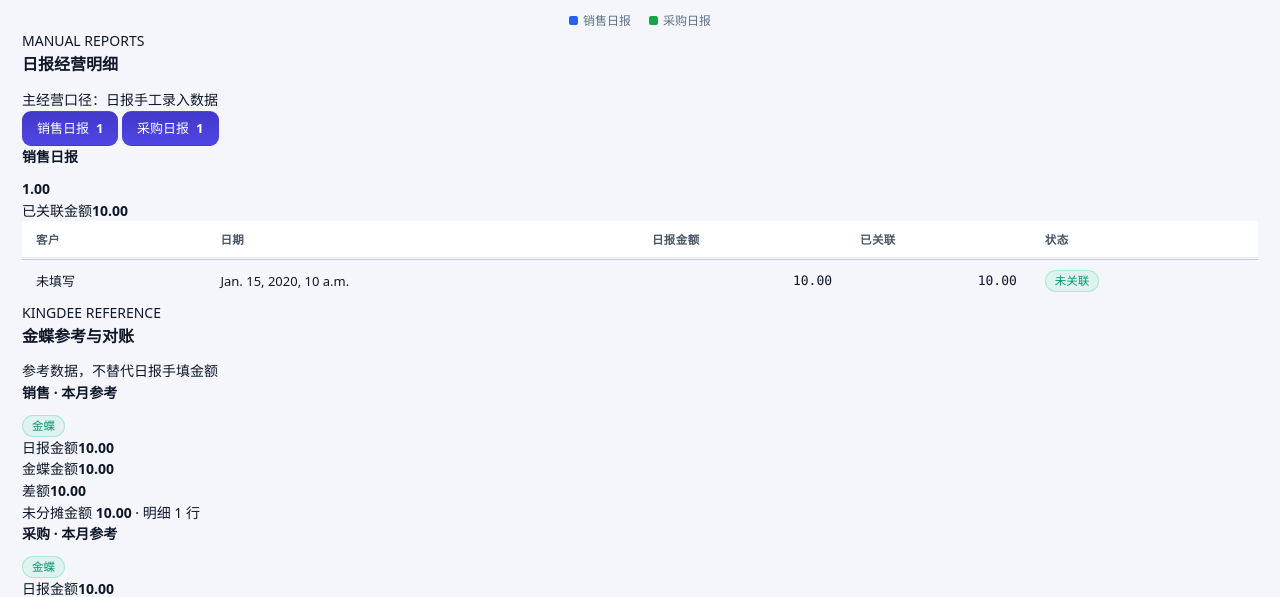
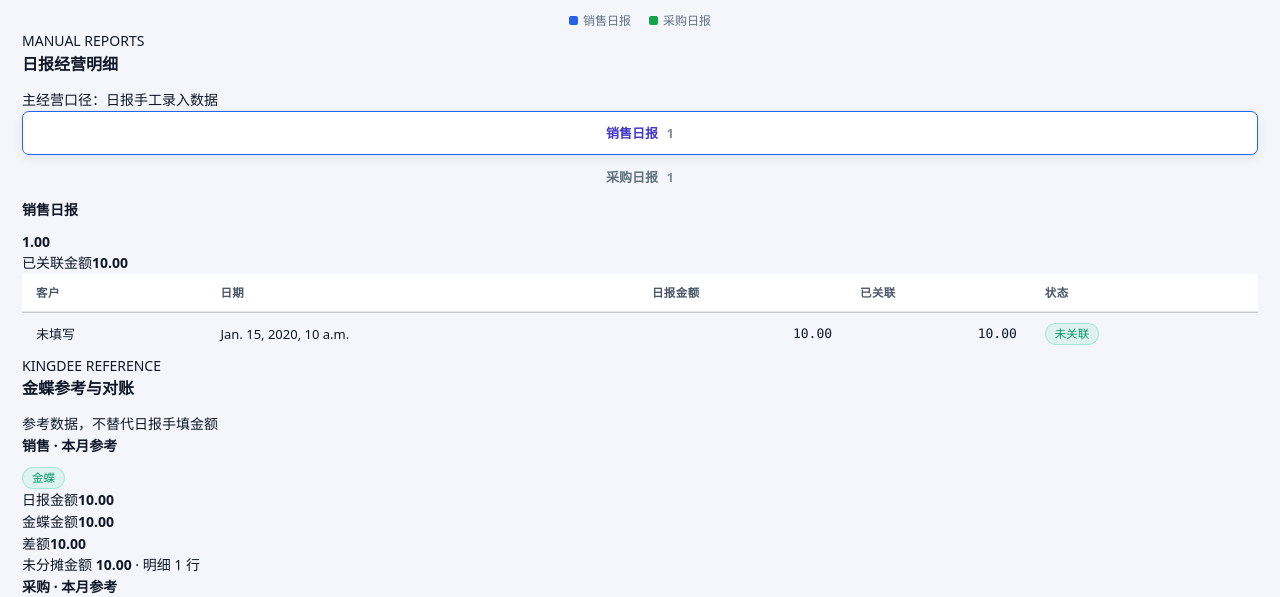
Before and after one commit to CenvyChan/dailyReport, a Django app: template templates/integrations/report_snapshot.html in a window 1280 px wide. Shown: the part 1213-1810 px from the top of the page. Run offline with Django 5.2, Linux system fonts and the light colour scheme; the template is opened without the code that fills it: most values are stand-ins (such as "Sample title", 1, 10 or a date in 2020); some libraries are stand-ins or nearby versions.

Commit message:
fix: 独立日报使用无脚本 TAB 并稳定保留总览区

```diff
--- a/templates/integrations/report_snapshot.html
+++ b/templates/integrations/report_snapshot.html
@@ -4,7 +4,7 @@
 {% block title %}{{ snapshot.company.name }} {{ snapshot.report_date }} 经营日报{% endblock %}
 
 {% block content %}
-<div class="bi-page" id="top">
+<div class="bi-page{% if standalone %} bi-standalone{% endif %}" id="top">
   <header class="bi-head">
     <div>
       <span class="bi-eyebrow">DAILY OPERATING INTELLIGENCE</span>
@@ -47,15 +47,21 @@
 
   <section id="manual" class="bi-section">
     <div class="bi-section-head"><div><span class="bi-kicker">MANUAL REPORTS</span><h2>日报经营明细</h2></div><span class="bi-note">主经营口径：日报手工录入数据</span></div>
-    <div class="bi-tabs" role="tablist" aria-label="日报经营分类">
-      <button class="active" type="button" role="tab" aria-selected="true" data-tab="sales">销售日报 <span>{{ snapshot.data.sales.daily_coverage.total_reports|default:0 }}</span></button>
-      <button type="button" role="tab" aria-selected="false" data-tab="purchase">采购日报 <span>{{ snapshot.data.purchase.daily_coverage.total_reports|default:0 }}</span></button>
-    </div>
-    <div class="bi-tab-panel active" data-panel="sales">
+    <div class="bi-tab-switcher">
+      <input class="bi-tab-input" type="radio" name="report-tab" id="report-tab-sales" checked>
+      <input class="bi-tab-input" type="radio" name="report-tab" id="report-tab-purchase">
+      <div class="bi-tabs" role="tablist" aria-label="日报经营分类">
+        <label for="report-tab-sales" role="tab">销售日报 <span>{{ snapshot.data.sales.daily_coverage.total_reports|default:0 }}</span></label>
+        <label for="report-tab-purchase" role="tab">采购日报 <span>{{ snapshot.data.purchase.daily_coverage.total_reports|default:0 }}</span></label>
+      </div>
+      <div class="bi-tab-panels">
+    <div class="bi-tab-panel sales-panel">
       {% if snapshot.data.sales %}<article class="bi-panel"><div class="bi-panel-head"><h3>销售日报</h3><strong class="panel-total">{{ snapshot.data.sales.daily_coverage.total_amount|floatformat:2 }}</strong></div><div class="bar-summary"><span>已关联金额</span><strong>{{ snapshot.data.sales.daily_coverage.covered_amount|floatformat:2 }}</strong><div><i style="width:{% if snapshot.data.sales.daily_coverage.coverage_rate %}{{ snapshot.data.sales.daily_coverage.coverage_rate }}{% else %}0{% endif %}%"></i></div></div><div class="bi-scroll"><table class="bi-table"><thead><tr><th>客户</th><th>日期</th><th class="right">日报金额</th><th class="right">已关联</th><th>状态</th></tr></thead><tbody>{% for detail in snapshot.data.sales.daily_coverage.details %}<tr><td>{{ detail.party_name|default:"未填写" }}</td><td>{{ detail.date }}</td><td class="right num">{{ detail.amount|floatformat:2 }}</td><td class="right num">{{ detail.allocated_amount|floatformat:2 }}</td><td>{% if detail.coverage >= 100 %}<span class="tag ok">已覆盖</span>{% elif detail.coverage %}<span class="tag warn">部分</span>{% else %}<span class="tag bad">未关联</span>{% endif %}</td></tr>{% empty %}<tr><td colspan="5" class="empty">当日暂无销售日报</td></tr>{% endfor %}</tbody></table></div></article>{% endif %}
     </div>
-    <div class="bi-tab-panel" data-panel="purchase">
+    <div class="bi-tab-panel purchase-panel">
       {% if snapshot.data.purchase %}<article class="bi-panel"><div class="bi-panel-head"><h3>采购日报</h3><strong class="panel-total">{{ snapshot.data.purchase.daily_coverage.total_amount|floatformat:2 }}</strong></div><div class="bar-summary"><span>已关联金额</span><strong>{{ snapshot.data.purchase.daily_coverage.covered_amount|floatformat:2 }}</strong><div><i class="green-bar" style="width:{% if snapshot.data.purchase.daily_coverage.coverage_rate %}{{ snapshot.data.purchase.daily_coverage.coverage_rate }}{% else %}0{% endif %}%"></i></div></div><div class="bi-scroll"><table class="bi-table"><thead><tr><th>供应商</th><th>日期</th><th class="right">日报金额</th><th class="right">已关联</th><th>状态</th></tr></thead><tbody>{% for detail in snapshot.data.purchase.daily_coverage.details %}<tr><td>{{ detail.party_name|default:"未填写" }}</td><td>{{ detail.date }}</td><td class="right num">{{ detail.amount|floatformat:2 }}</td><td class="right num">{{ detail.allocated_amount|floatformat:2 }}</td><td>{% if detail.coverage >= 100 %}<span class="tag ok">已覆盖</span>{% elif detail.coverage %}<span class="tag warn">部分</span>{% else %}<span class="tag bad">未关联</span>{% endif %}</td></tr>{% empty %}<tr><td colspan="5" class="empty">当日暂无采购日报</td></tr>{% endfor %}</tbody></table></div></article>{% endif %}
+    </div>
+      </div>
     </div>
   </section>
 
@@ -83,6 +89,7 @@
 html{scroll-behavior:smooth}body{margin:0;background:var(--bg);color:var(--text);font-family:"Microsoft YaHei","PingFang SC",system-ui,sans-serif}.bi-page{min-height:100vh}.bi-nav{top:var(--nav-h);background:var(--bg);position:sticky}.bi-nav a{transition:transform .18s ease,border-color .18s ease,color .18s ease}.bi-nav a:hover{transform:translateY(-1px)}
 .bi-chart-grid{grid-template-columns:1fr 1fr}.bar{height:var(--bar-height);max-height:120px}.sales-line{fill:none;stroke:#2563eb;stroke-width:3;stroke-linecap:round;stroke-linejoin:round}.purchase-line{fill:none;stroke:#16a34a;stroke-width:3;stroke-linecap:round;stroke-linejoin:round}.sales-point{fill:#2563eb;stroke:var(--surface-1);stroke-width:2}.purchase-point{fill:#16a34a;stroke:var(--surface-1);stroke-width:2}
 .bi-tab-panel{display:none}.bi-tab-panel.active{display:block}
+.bi-tab-switcher{position:relative}.bi-tab-input{position:absolute;inline-size:1px;block-size:1px;opacity:0;pointer-events:none}.bi-tabs label{flex:1;display:block;border:1px solid transparent;background:transparent;color:var(--text-secondary);padding:11px 14px;border-radius:7px;font:inherit;font-size:13px;font-weight:700;cursor:pointer;text-align:center}.bi-tabs label span{margin-left:5px;font-variant-numeric:tabular-nums;color:var(--text-tertiary)}#report-tab-sales:checked~.bi-tabs label[for="report-tab-sales"],#report-tab-purchase:checked~.bi-tabs label[for="report-tab-purchase"]{background:var(--surface-1);color:var(--brand-hi);border-color:var(--brand-500);box-shadow:0 3px 12px rgba(15,23,42,.08)}#report-tab-sales:checked~.bi-tab-panels .sales-panel,#report-tab-purchase:checked~.bi-tab-panels .purchase-panel{display:block}.bi-standalone .bi-nav{top:0}
 @media(max-width:850px){.bi-chart-grid{grid-template-columns:1fr}.chart-wide{grid-column:auto}}
 </style>
 <script>
```
